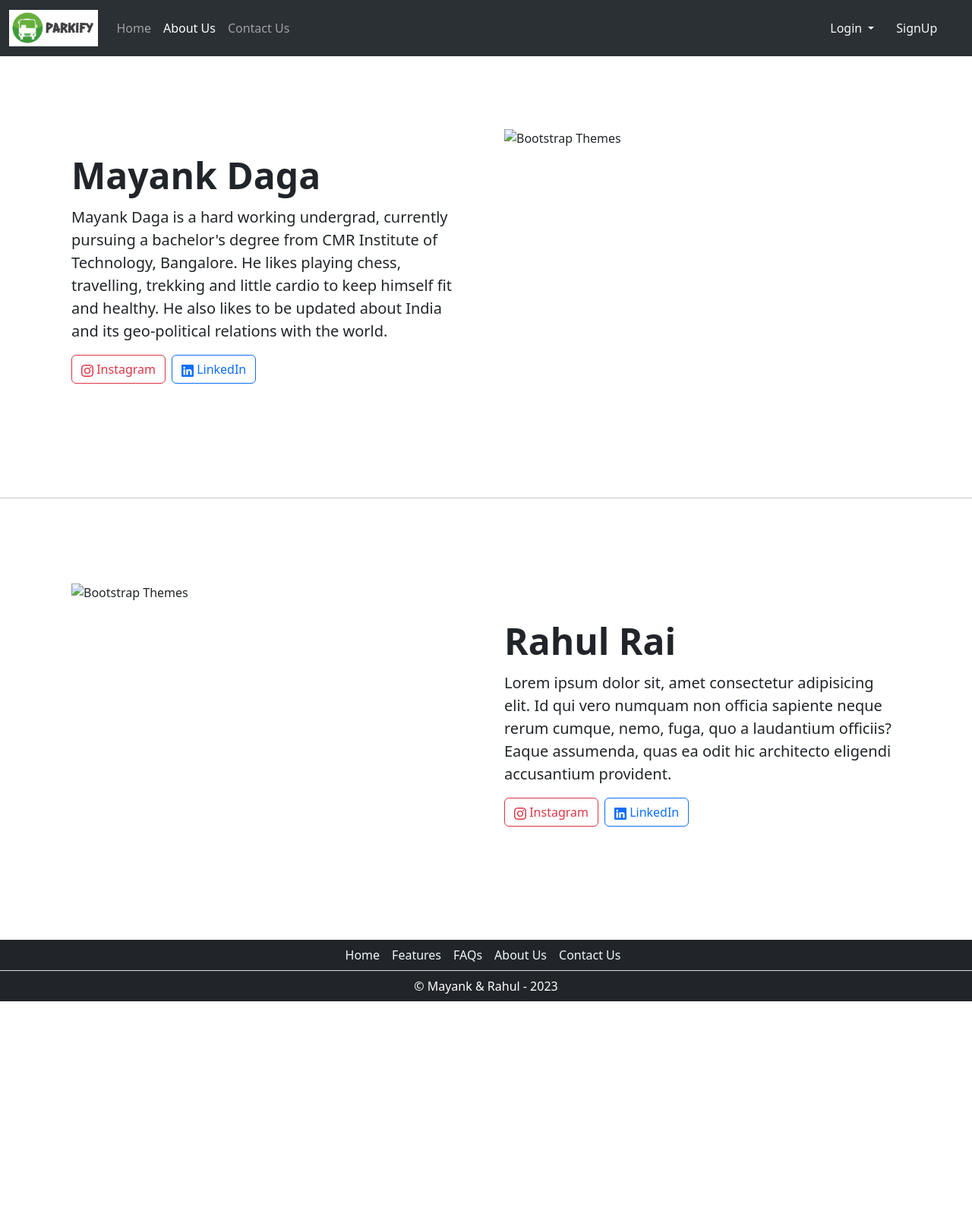
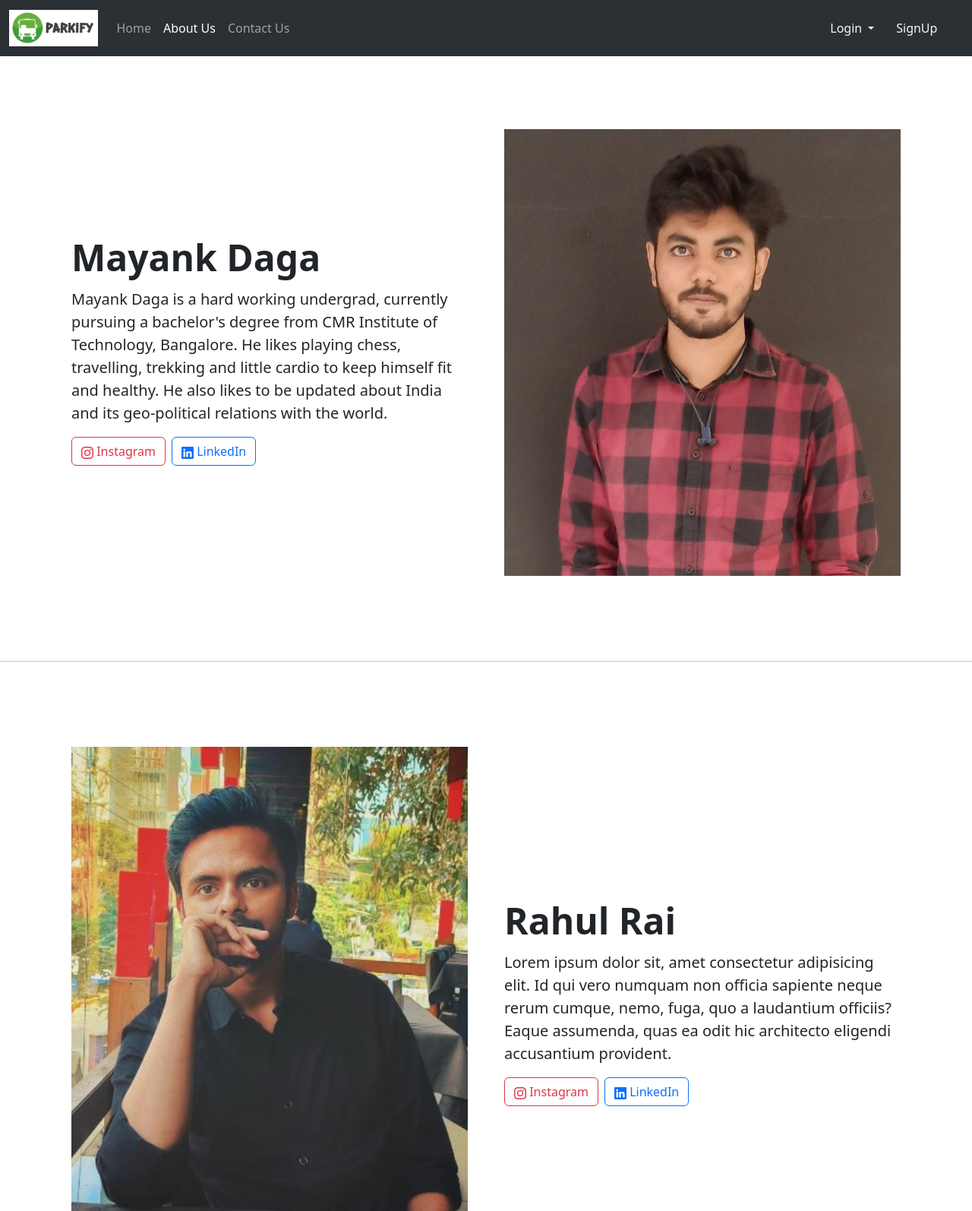
Before and after one commit to heymayankdaga/parkify, a plain HTML site: page about.html in a window 1280 px wide. Shown: the top 1594 px of the page at 76% size. Before the commit the page ends 1318 px from the top, so only its background shows below. Drawn offline with nearby package versions, Linux system fonts and the light colour scheme.

Commit message:
Update about.html

```diff
--- a/about.html
+++ b/about.html
@@ -162,7 +162,7 @@
         <div class="container col-xxl-8 px-4 py-5">
             <div class="row flex-lg-row-reverse align-items-center g-5 py-5">
                 <div class="col-10 col-sm-8 col-lg-6">
-                    <img src="images/redpic.jpg" class="d-block mx-lg-auto img-fluid img" alt="Bootstrap Themes"
+                    <img src="/parkify/redpic.jpg" class="d-block mx-lg-auto img-fluid img" alt="Bootstrap Themes"
                         width="700" height="500" loading="lazy">
                 </div>
                 <div class="col-lg-6">
@@ -233,7 +233,7 @@
                         </div>
                 </div>
                 <div class="col-10 col-sm-8 col-lg-6">
-                    <img src="images/rahul.jpg" class="d-block mx-lg-auto img-fluid" alt="Bootstrap Themes" width="700"
+                    <img src="/parkify/rahul.jpg" class="d-block mx-lg-auto img-fluid" alt="Bootstrap Themes" width="700"
                         height="500" loading="lazy">
                 </div>
             </div>
```
